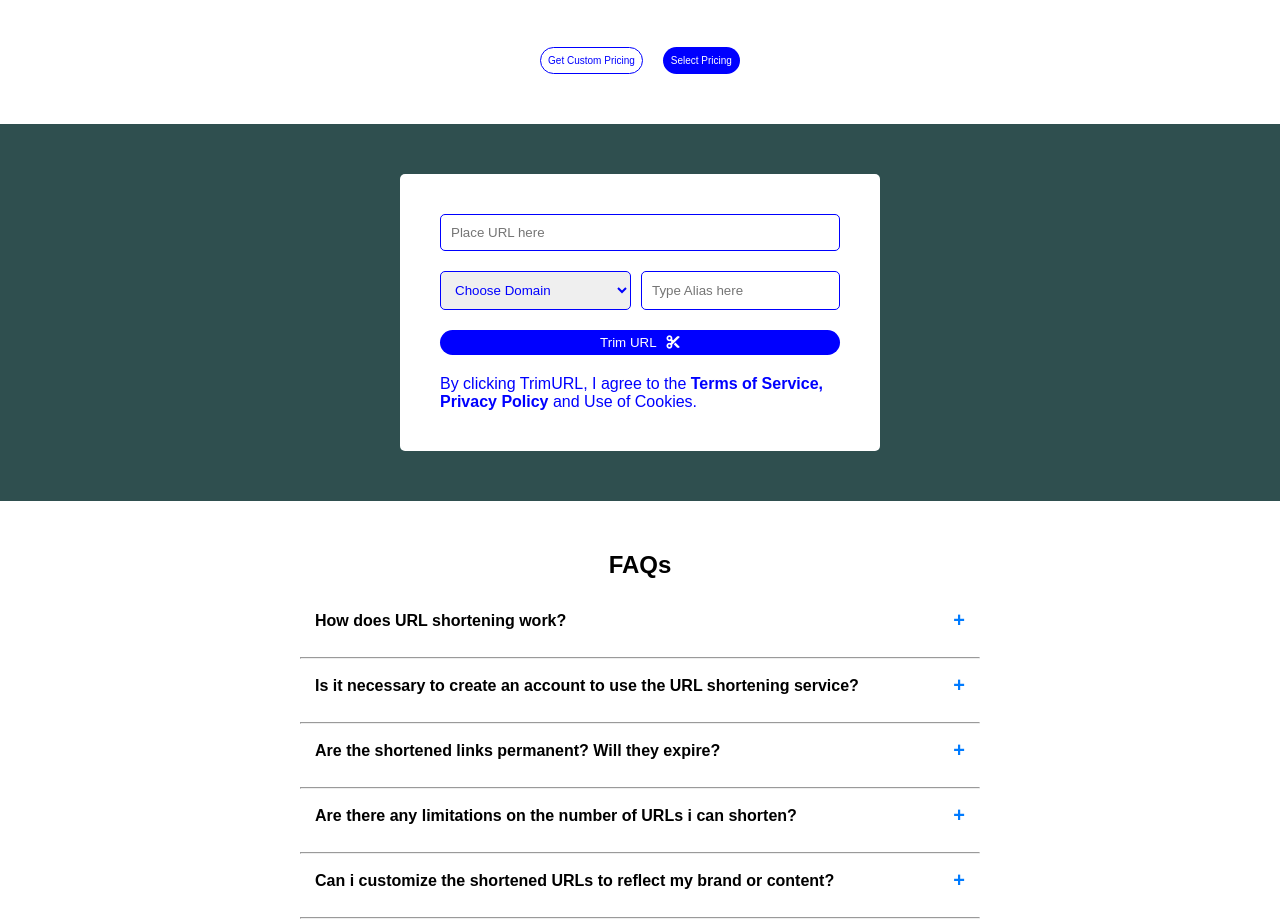
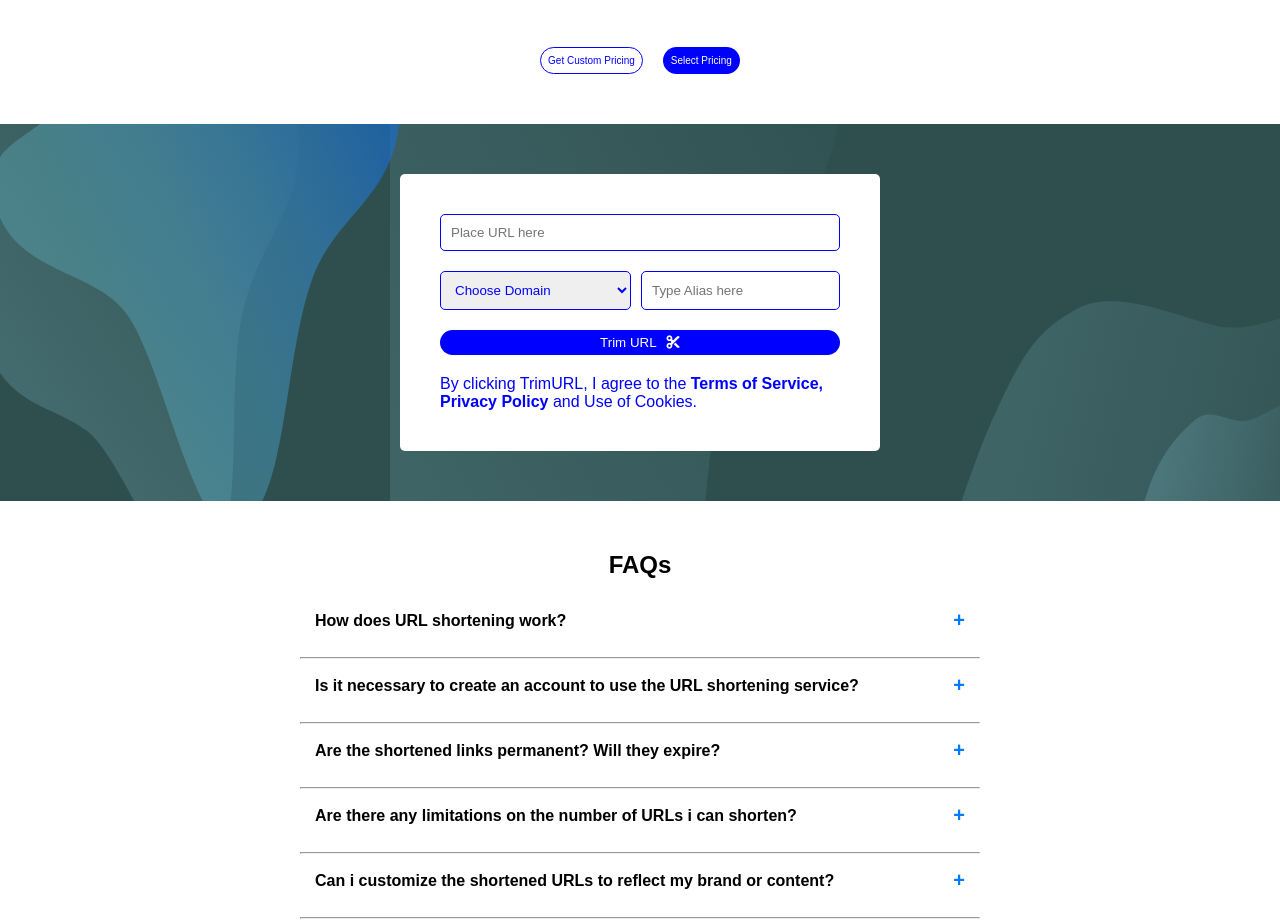
Before and after one commit to omokarogabriel/my-css-assignments, a plain HTML site: page assignments/csssixthassignment/index.html in a window 1280 px wide. Shown: the part 1829-2753 px from the top of the page. Drawn offline with Linux system fonts and the light colour scheme; the site is published under a folder, as on GitHub Pages, so addresses that start at the root find nothing.

Commit message:
change in update

```diff
--- a/assignments/csssixthassignment/style.css
+++ b/assignments/csssixthassignment/style.css
@@ -505,11 +505,11 @@
     .ninth-main {
       background-color: darkslategray;
       background-image:
-        url('/assests/form-Vector1.svg'),  /* First SVG */
-        url('/assests/form-Vector2.svg'),  /* Second SVG */
-        url('/assests/form-Vector3.svg'),  /* Third SVG */
-        url('/assests/form-Vector4.svg'),  /* Fourth SVG */
-        url('/assests/form-Vector5.svg');
+        url('./assests/form-Vector1.svg'),  /* First SVG */
+        url('./assests/form-Vector2.svg'),  /* Second SVG */
+        url('./assests/form-Vector3.svg'),  /* Third SVG */
+        url('./assests/form-Vector4.svg'),  /* Fourth SVG */
+        url('./assests/form-Vector5.svg');
       background-size: 400px 400px, 300px 400px, 500px 500px, 150px 150px, 400px 200px;  /* Different sizes for each SVG */
       background-position: left top, left top, center center, right bottom, right bottom;  /* Different positions for each */
       background-repeat: no-repeat, no-repeat, no-repeat, no-repeat, no-repeat;  /* No repeat for all */
```
